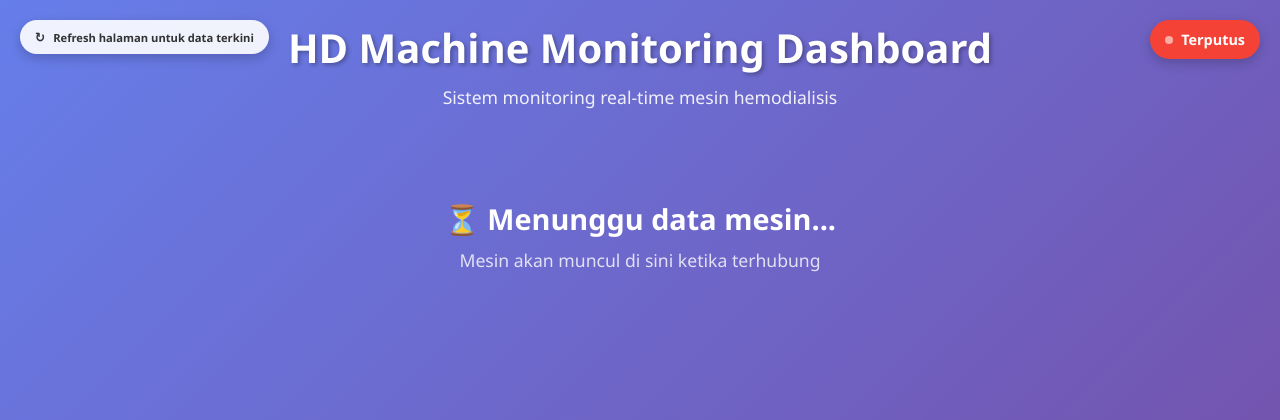
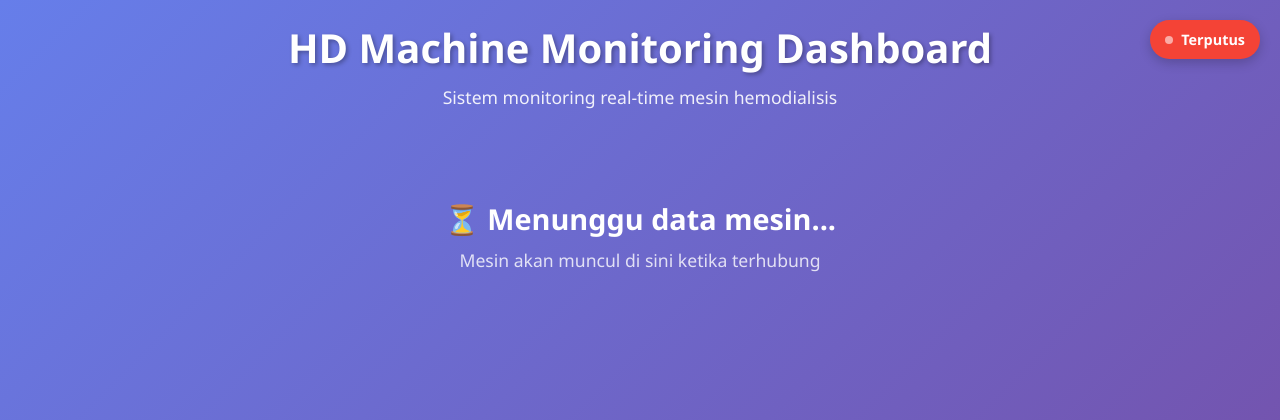
Before and after one commit to rifai-ahmad11/devmonitoring-hd, a Flask app: page / in a window 1280 px wide. Shown: the top 420 px of the page. Run offline with Flask 3, Linux system fonts and the light colour scheme; the visitor is signed in with stand-in values (Sample User, id 1); data that the repository does not hold is empty; some libraries are stand-ins or nearby versions.

Commit message:
refresh button commented

```diff
--- a/templates/index.html
+++ b/templates/index.html
@@ -275,7 +275,7 @@
         }
 
         /* Refresh button di pojok kiri atas */
-        .refresh-btn {
+        /*.refresh-btn {
             position: fixed;
             top: 20px;
             left: 20px;
@@ -304,7 +304,7 @@
         .refresh-icon {
             font-size: 1.2em;
             display: inline-block;
-        }
+        }*/
 
         .status-dot {
             width: 8px;
@@ -573,9 +573,9 @@
         </div>
     </div>
 
-    <div class="refresh-btn" id="refreshButton">
+    <!--<div class="refresh-btn" id="refreshButton">
         <span class="refresh-icon">↻</span> Refresh halaman untuk data terkini
-    </div>
+    </div>   -->
 
     <div class="connection-status disconnected" id="connectionStatus">
         <span class="status-dot"></span>
```
